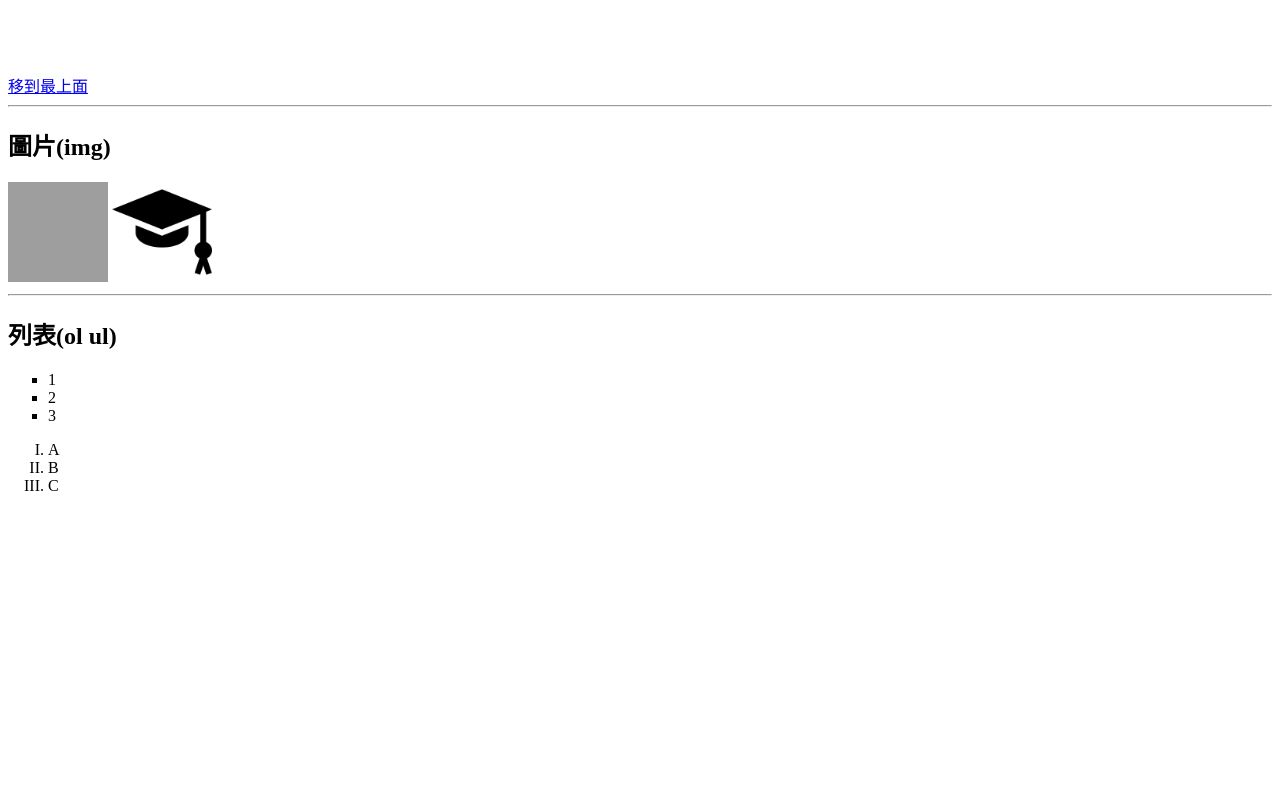
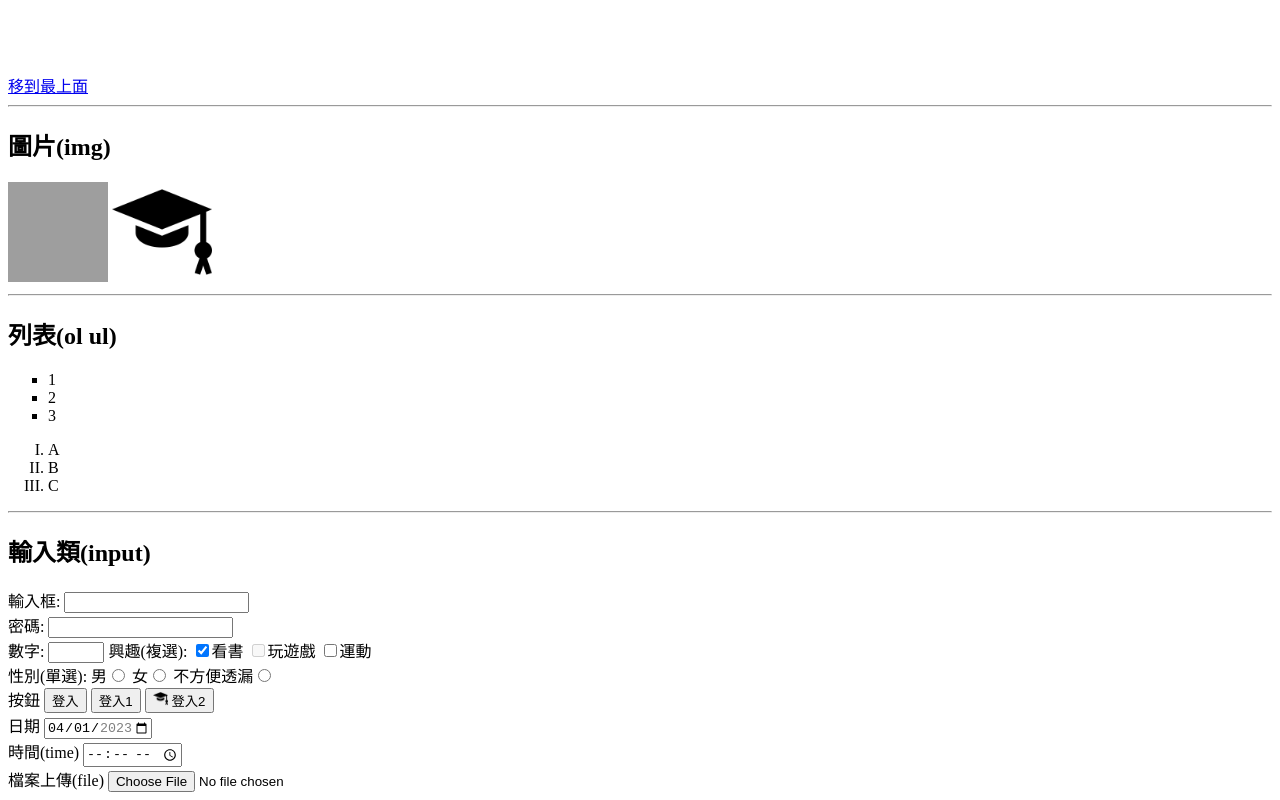
Before and after one commit to meteor97129/s3411107043, a plain HTML site: page demo.html in a window 1280 px wide. Shown: the part 996-1796 px from the top of the page. Before the commit the page ends 1507 px from the top, so only its background shows below. Drawn offline with Linux system fonts and the light colour scheme; grey boxes are pictures that could not be loaded.

Commit message:
Add files via upload

```diff
--- a/demo.html
+++ b/demo.html
@@ -60,5 +60,38 @@
         <li>B</li>
         <li>C</li>
     </ol>
+    <hr>
+    <h2>輸入類(input)</h2>
+    輸入框: <input type="text"><br>
+    密碼: <input type="password"><br>
+    數字: <input type="number" min="5" max="10">
+    興趣(複選):
+    <!--預設打勾-->
+    <input type="checkbox" checked>看書
+    <!--預設不給勾-->
+    <input type="checkbox" disabled>玩遊戲
+    <input type="checkbox" >運動
+    <br>
+    性別(單選):
+    男<input type="radio" name="sex">
+    女<input type="radio" name="sex">
+    不方便透漏<input type="radio" name="sex">
+    <br>
+    按鈕
+    <input type="button" value="登入">
+    <input type="submit" value="登入1">
+    <button>
+        <img src="img.png" alt=""width="15" height="15">
+        登入2
+    </button>
+    <br>
+    日期
+    <input type="date" min="2023-03-30" max="2023-04-30" value="2023-04-01">
+    <br>
+    時間(time)
+    <input type="time">
+    <br>
+    檔案上傳(file)
+    <input type="file" accept="image/*">
 </body>
 </html>
```
